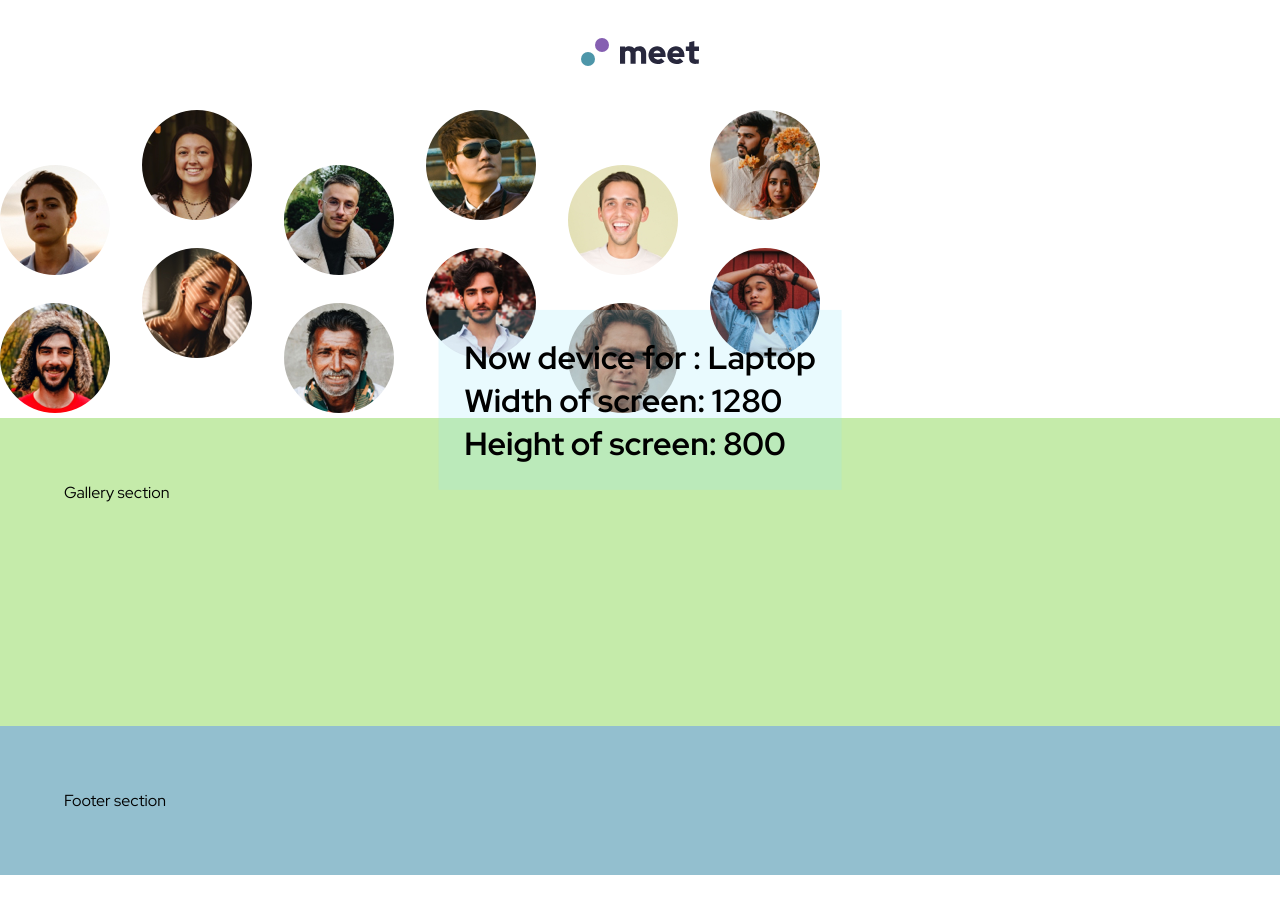
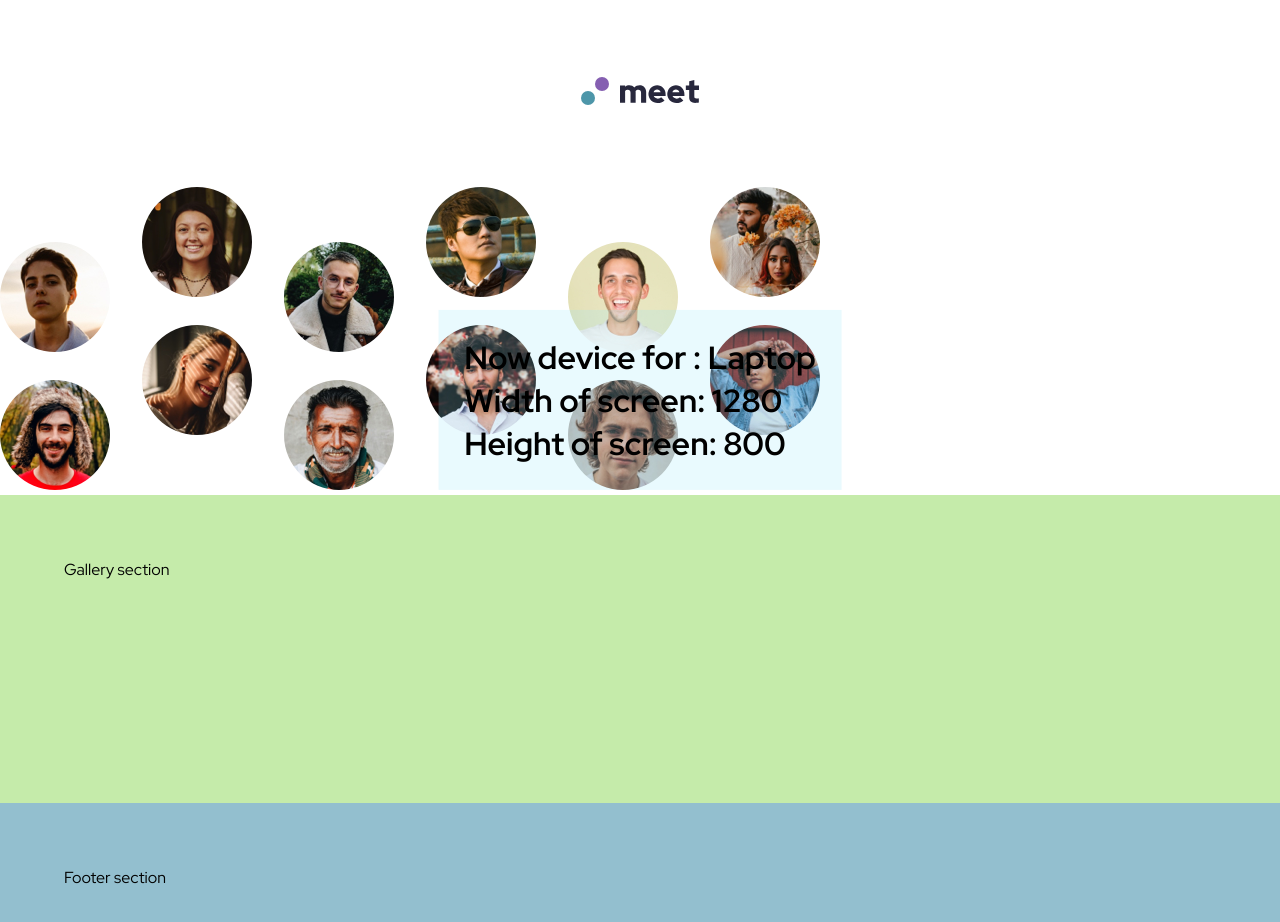
Before and after one commit to PiriyaLapa/meet-landing-page, a React (Create React App) app: page / in a window 1280 px wide. Shown: the top 922 px of the page. Before the commit the page ends 875 px from the top, so only its background shows below. Built offline with nearby package versions, Linux system fonts and the light colour scheme.

Commit message:
update and try to deploy

```diff
--- a/src/styles/styles.ts
+++ b/src/styles/styles.ts
@@ -44,6 +44,7 @@ export const StyledScreenSizeDetect = styled.div`
 // Styled LandingPage
 export const StyledLandingPage = styled.div`
   display: grid;
+  overflow:hidden;
   grid-template-rows: auto 1fr 1fr auto;
   min-height: 100vh;
 `;
@@ -91,7 +92,7 @@ export const StyledAuthor = styled.footer`
 
 export const StyledNavbar = styled.nav`
   padding: 3%;
-  margin: auto;
+  margin: 3% auto;
 `;
 
 // components
@@ -99,8 +100,8 @@ export const StyledNavbar = styled.nav`
 export const StyledImg = styled.img`
 
   @media screen and (max-width: 767px) {
-    width:80%;
-    margin:auto;
+    width:102%;
+    margin: 7% auto;
     display:flex;
     justify-content:center;
   }
```
